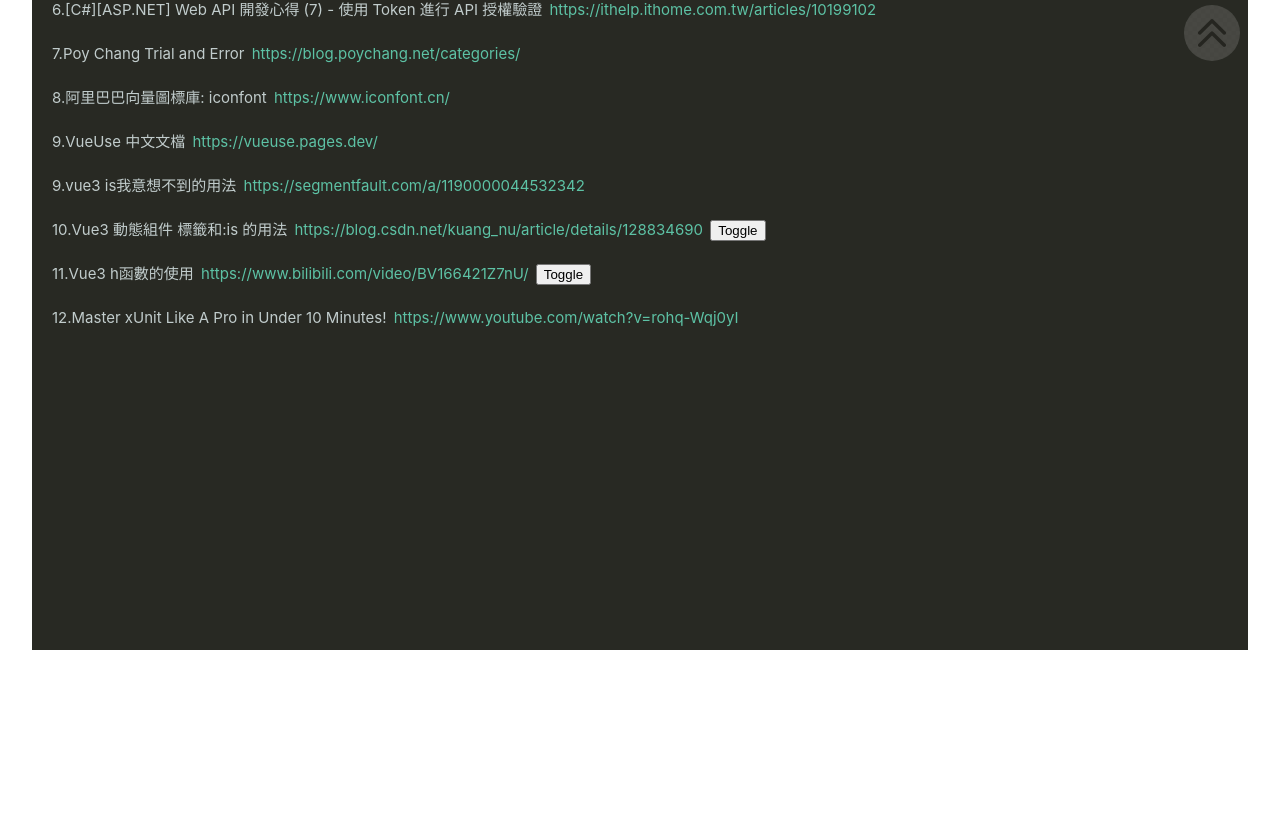
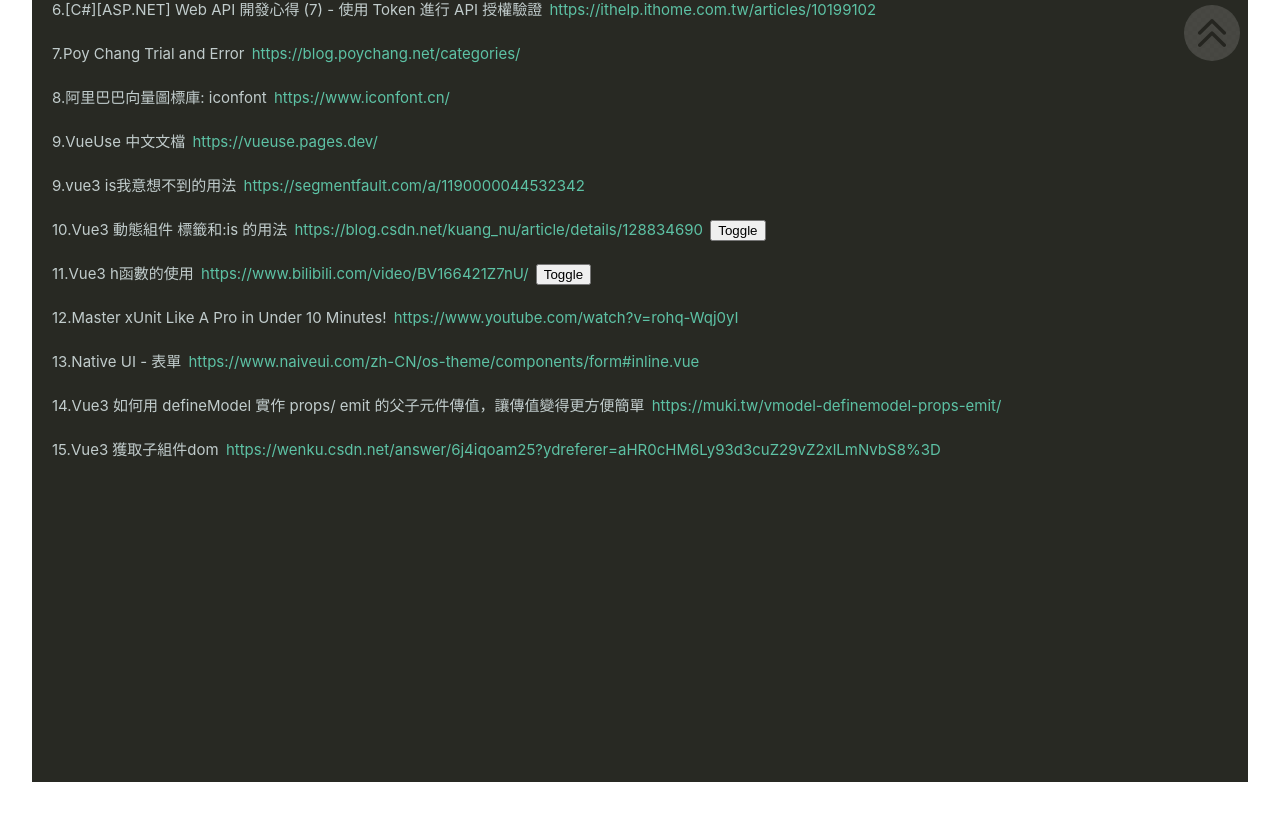
Before and after one commit to linth247/vue-my-note, a Vue app: page /others in a window 1280 px wide. Shown: the part 652-1466 px from the top of the page. Before the commit the page ends 1334 px from the top, so only its background shows below. Built offline with nearby package versions, Linux system fonts and the light colour scheme.

Commit message:
20240919-1

```diff
--- a/src/views/Others/index.vue
+++ b/src/views/Others/index.vue
@@ -165,6 +165,21 @@
         https://www.youtube.com/watch?v=rohq-Wqj0yI
       </a>
     </div>
+    <div>13.Native UI - 表單
+      <a href="https://www.naiveui.com/zh-CN/os-theme/components/form#inline.vue" target="_blank">
+        https://www.naiveui.com/zh-CN/os-theme/components/form#inline.vue
+      </a>
+    </div>
+    <div>14.Vue3 如何用 defineModel 實作 props/ emit 的父子元件傳值，讓傳值變得更方便簡單
+      <a href="https://muki.tw/vmodel-definemodel-props-emit/" target="_blank">
+        https://muki.tw/vmodel-definemodel-props-emit/
+      </a>
+    </div>
+    <div>15.Vue3 獲取子組件dom
+      <a href="https://wenku.csdn.net/answer/6j4iqoam25?ydreferer=aHR0cHM6Ly93d3cuZ29vZ2xlLmNvbS8%3D" target="_blank">
+        https://wenku.csdn.net/answer/6j4iqoam25?ydreferer=aHR0cHM6Ly93d3cuZ29vZ2xlLmNvbS8%3D
+      </a>
+    </div>
   </div>
 
   <toTop></toTop>
```
